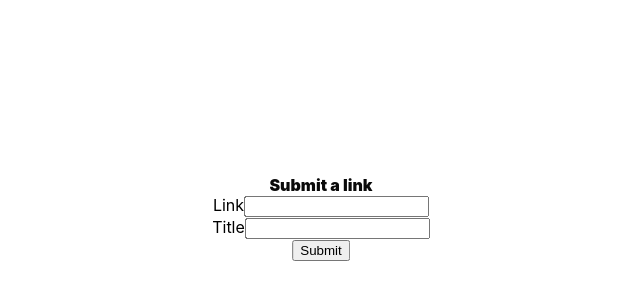
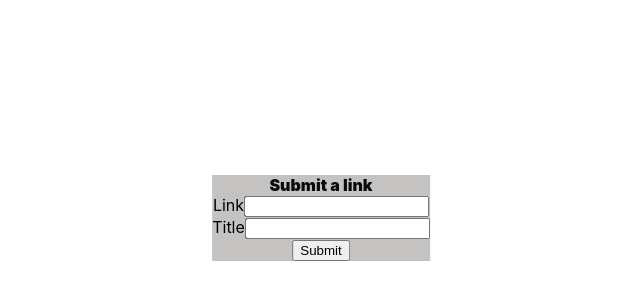
Before and after one commit to AmmanMeb/Fullstack, a React (Create React App) app in the folder Client/: page /SubmitPage in a window 1280 px wide. Shown: the part 182-482 px from the top of the page, without its empty margins (319-959 px from the left). Built offline with nearby package versions, Linux system fonts and the light colour scheme.

Commit message:
Add files via upload

```diff
--- a/Client/src/App.css
+++ b/Client/src/App.css
@@ -1,3 +1,3 @@
-.d {
+.app {
 
 }
--- a/Client/src/components/submitPageComponents/submitPage.scss
+++ b/Client/src/components/submitPageComponents/submitPage.scss
@@ -1,5 +1,7 @@
 $black: rgb(10, 10, 10);
 $fifty: 50%;
+$negativefifty: -50%;
+$backgroundcolor: rgb(197, 194, 194);
 
 .title {
     color: $black;
@@ -10,6 +12,7 @@ $fifty: 50%;
     position: absolute;
     top: $fifty;
     left: $fifty;
-    transform: translate(-50%, -50%);
+    transform: translate($negativefifty, $negativefifty);
     text-align: center;
+    background-color: $backgroundcolor;
 }
```
